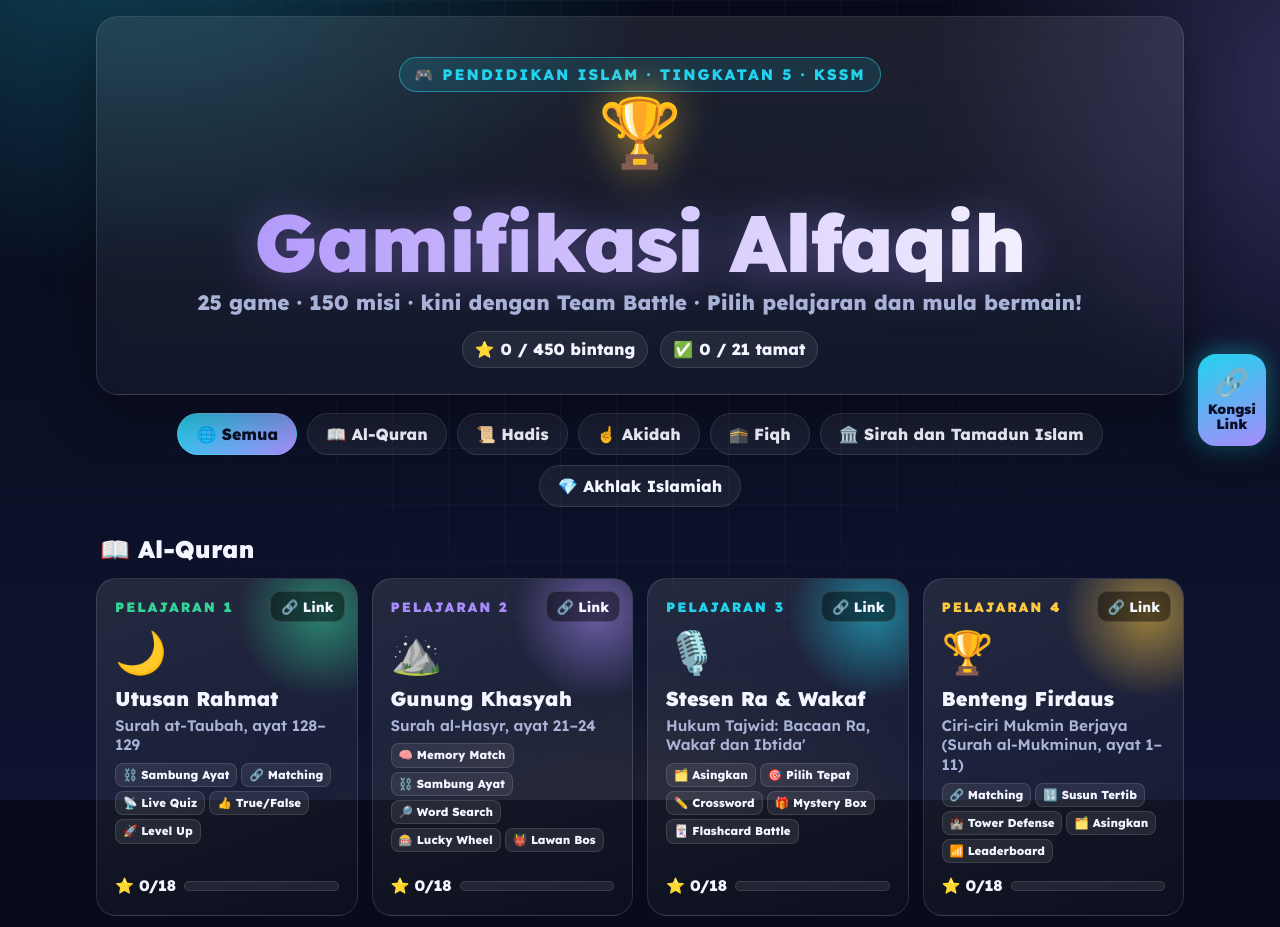
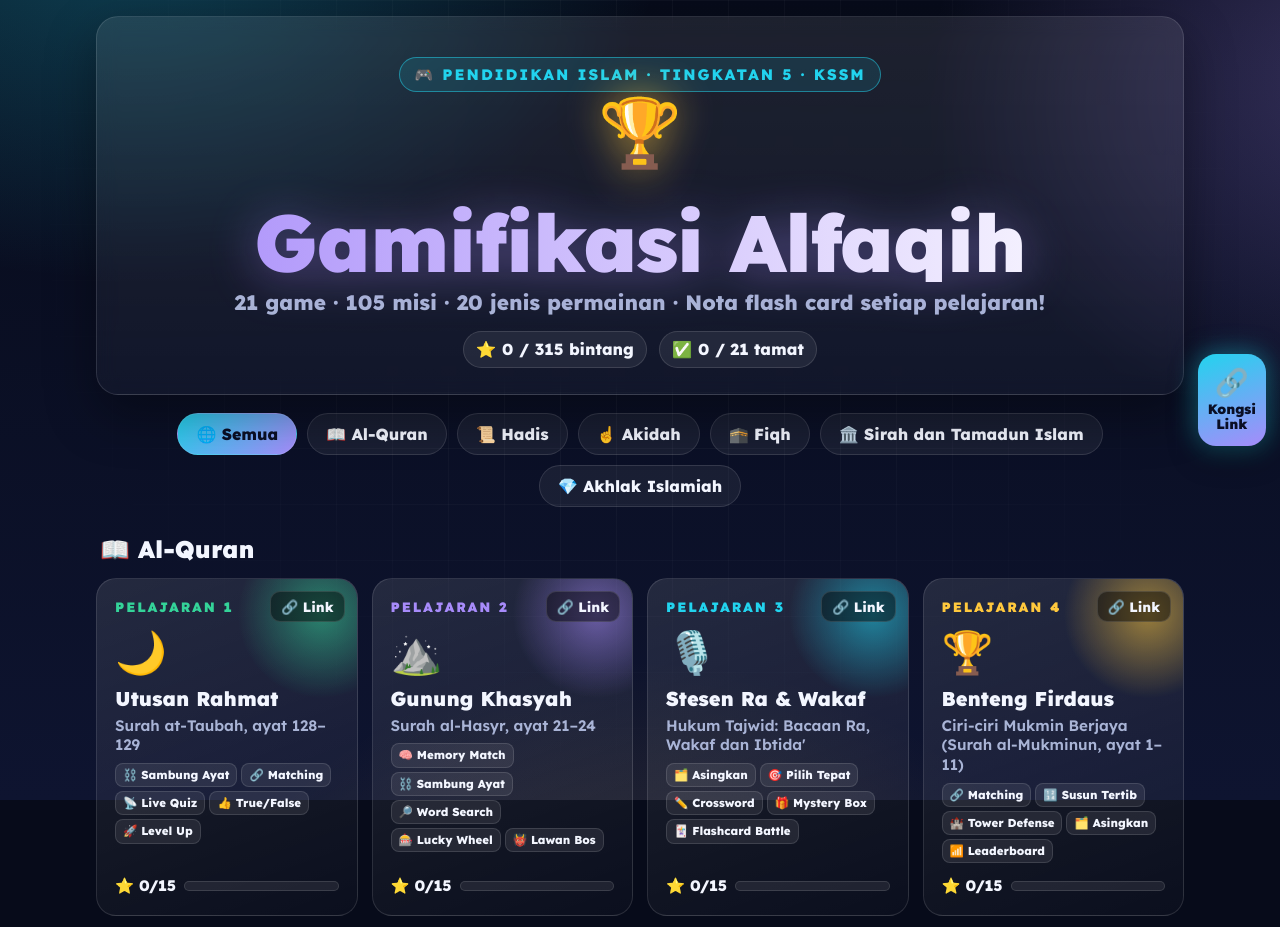
Before and after one commit to salbiahukm81-a11y/gamifikasi-alfaqih-ting-5, a plain HTML site: page index.html in a window 1280 px wide. Shown: the top 927 px of the page. Drawn offline with Linux system fonts and the light colour scheme.

Commit message:
Betulkan kiraan hab: 21 game, 105 misi, 315 bintang, /15 setiap game
Co-Authored-By: Claude Opus 5.5 <noreply@anthropic.com>
Claude-Session: https://claude.ai/code/session_01NhGEpnrPYx2KiQfBzks38r

```diff
--- a/index.html
+++ b/index.html
@@ -38,8 +38,8 @@
   <div class="kicker">🎮 Pendidikan Islam · Tingkatan 5 · KSSM</div>
   <div class="emblem">🏆</div>
   <div class="gtitle">Gamifikasi Alfaqih</div>
-  <div class="gsub">25 game · 150 misi · kini dengan Team Battle · Pilih pelajaran dan mula bermain!</div>
-  <div class="stats2"><div class="pill">⭐ <span id="ts">0</span> / 450 bintang</div><div class="pill">✅ <span id="td">0</span> / 21 tamat</div></div>
+  <div class="gsub">21 game · 105 misi · 20 jenis permainan · Nota flash card setiap pelajaran!</div>
+  <div class="stats2"><div class="pill">⭐ <span id="ts">0</span> / 315 bintang</div><div class="pill">✅ <span id="td">0</span> / 21 tamat</div></div>
  </div>
  <div class="tabs" id="tabs"></div>
  <div id="list"></div>
@@ -54,7 +54,7 @@ let cur='Semua';let TS=0,TD=0;
 function render(){TS=0;TD=0;
  document.getElementById('tabs').innerHTML=['Semua',...B.map(b=>b[0])].map(t=>`<button class="tab ${t===cur?'on':''}" data-t="${t}">${t==='Semua'?'🌐 Semua':B.find(b=>b[0]===t)[1]+' '+t}</button>`).join('');
  document.querySelectorAll('.tab').forEach(b=>b.onclick=()=>{cur=b.dataset.t;render()});
- document.getElementById('list').innerHTML=B.filter(b=>cur==='Semua'||b[0]===cur).map(([bn,ic])=>`<div class="sec"><h2>${ic} ${bn}</h2><div class="grid3">${L.filter(l=>l.bidang===bn).map(l=>{const p=prog(l.id);return `<a class="gc" href="${l.id}/" style="--ca:${l.a}"><button class="cp" data-id="${l.id}" data-t="P${l.no} · ${l.game}">🔗 Link</button><div class="no">PELAJARAN ${l.no}${p.d?' · ✅ TAMAT':''}</div><div class="ic">${l.icon}</div><div class="gn">${l.game}</div><div class="tt">${l.title}</div><div class="chips">${l.t.map(t=>`<span>${TL[t]}</span>`).join("")}</div><div class="pr"><span>⭐ ${p.s}/18</span><div class="bar"><i style="width:${p.s/18*100}%"></i></div></div></a>`}).join('')}</div></div>`).join('');
+ document.getElementById('list').innerHTML=B.filter(b=>cur==='Semua'||b[0]===cur).map(([bn,ic])=>`<div class="sec"><h2>${ic} ${bn}</h2><div class="grid3">${L.filter(l=>l.bidang===bn).map(l=>{const p=prog(l.id);return `<a class="gc" href="${l.id}/" style="--ca:${l.a}"><button class="cp" data-id="${l.id}" data-t="P${l.no} · ${l.game}">🔗 Link</button><div class="no">PELAJARAN ${l.no}${p.d?' · ✅ TAMAT':''}</div><div class="ic">${l.icon}</div><div class="gn">${l.game}</div><div class="tt">${l.title}</div><div class="chips">${l.t.map(t=>`<span>${TL[t]}</span>`).join("")}</div><div class="pr"><span>⭐ ${p.s}/15</span><div class="bar"><i style="width:${p.s/15*100}%"></i></div></div></a>`}).join('')}</div></div>`).join('');
  L.forEach(l=>{const p=prog(l.id);TS+=p.s;TD+=p.d?1:0});document.querySelectorAll('.gc .cp').forEach(b=>b.onclick=e=>{e.preventDefault();e.stopPropagation();const u=new URL(b.dataset.id+'/',location.href).href;window.alfaqihShare?alfaqihShare(u,b.dataset.t):null});document.getElementById('ts').textContent=TS;document.getElementById('td').textContent=TD}
 render();
 </script>
```
